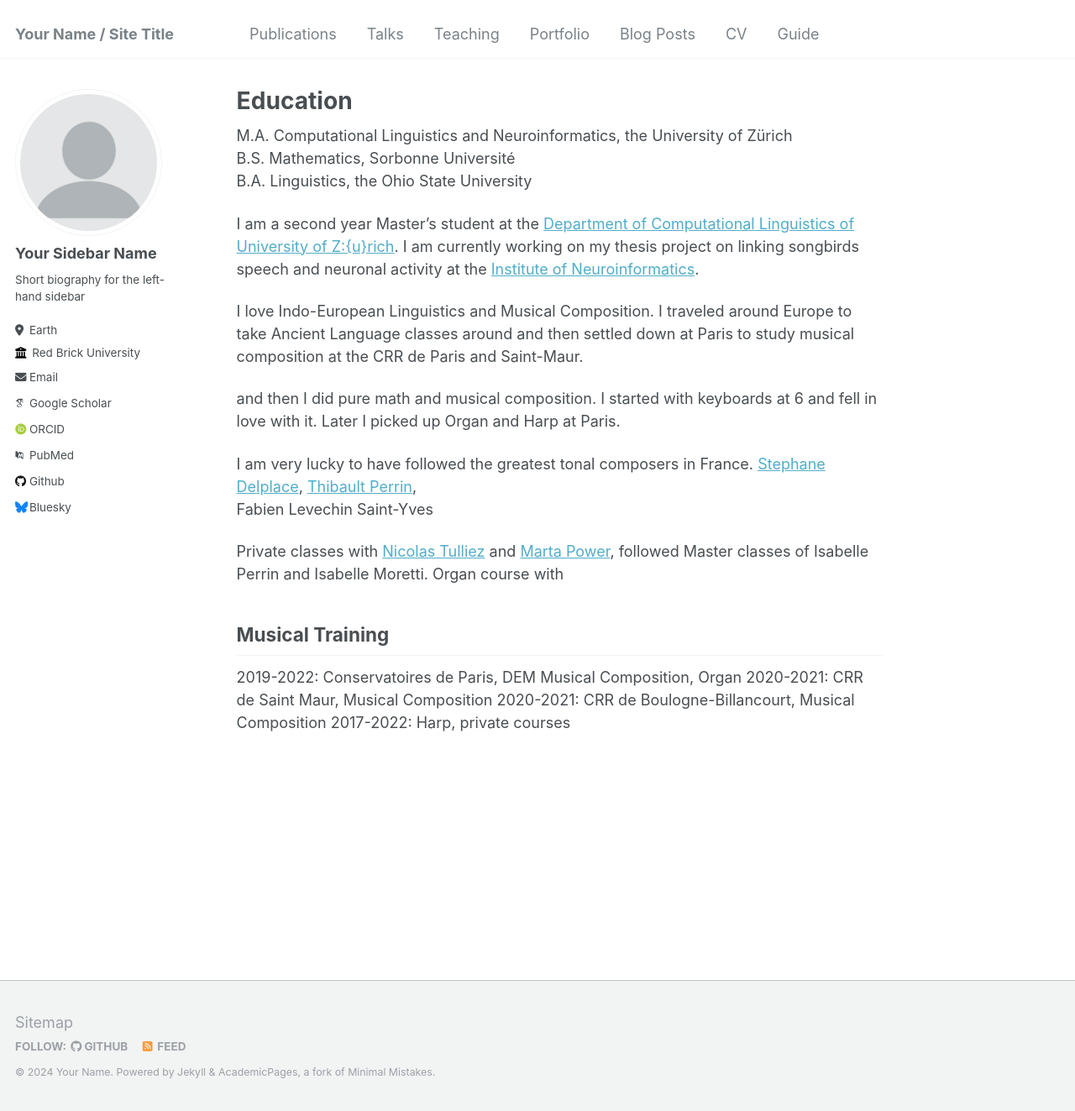
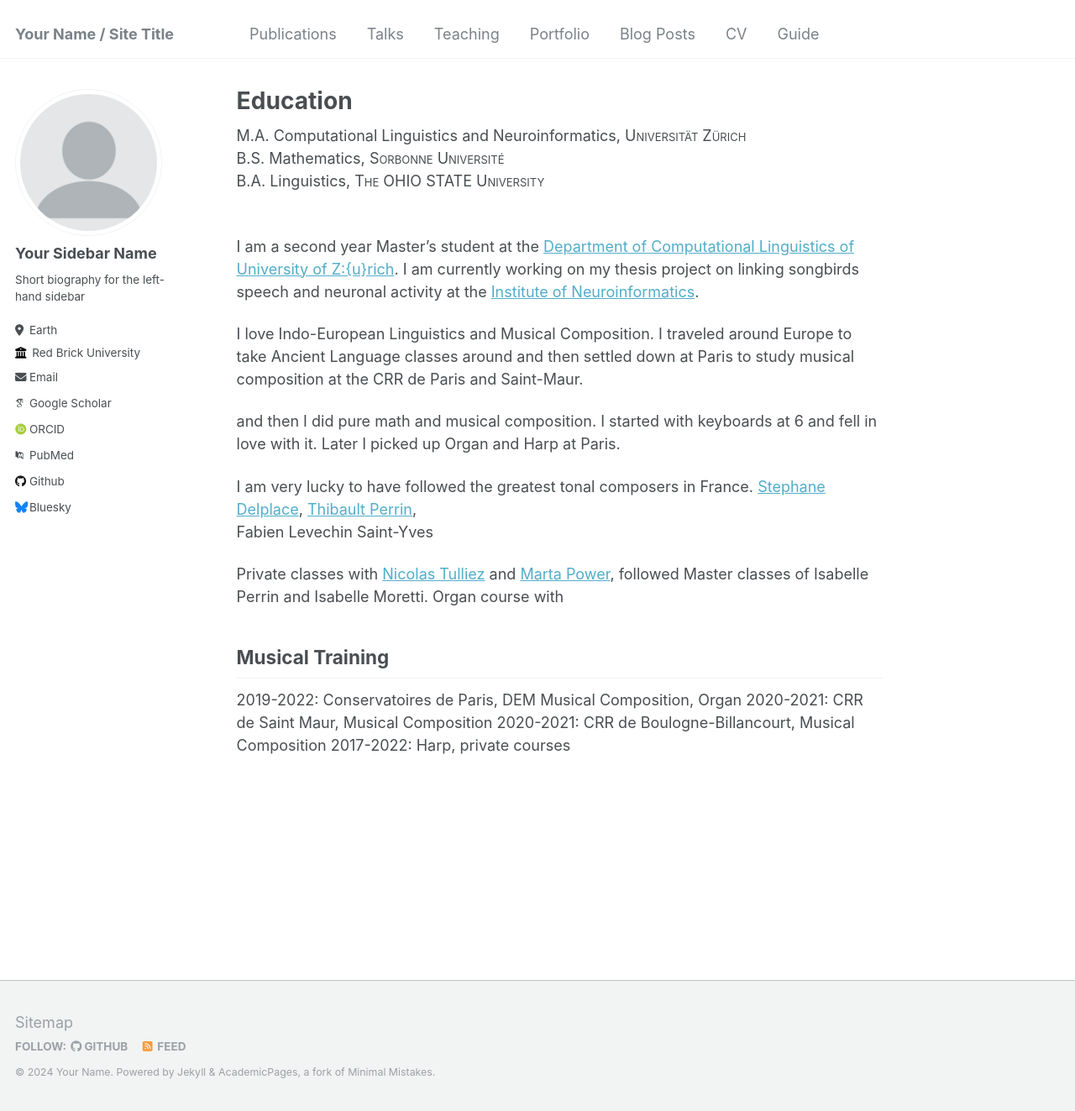
Before and after one commit to askrbayern/askrbayern.github.io, a Jekyll site: the page built from _pages/about.md, in a window 1280 px wide and 1323 px high. Shown: the whole window at 84% size. Built offline with Jekyll 4.4.1, drawn with Linux system fonts in a browser that asks for light colours; some web fonts are replaced.

Commit message:
Update about.md
font update

```diff
--- a/_pages/about.md
+++ b/_pages/about.md
@@ -6,9 +6,9 @@ redirect_from:
   - /about/
   - /about.html
 ---
-M.A. Computational Linguistics and Neuroinformatics, the University of Zürich<br>
-B.S. Mathematics, Sorbonne Université<br>
-B.A. Linguistics, the Ohio State University<br>
+M.A. Computational Linguistics and Neuroinformatics, <span style="font-variant: small-caps;">Universität Zürich</span><br>
+B.S. Mathematics, <span style="font-variant: small-caps;">Sorbonne Université</span><br>
+B.A. Linguistics, <span style="font-variant: small-caps;">The OHIO STATE University</span><br><br>
 
 
 I am a second year Master's student at the [Department of Computational Linguistics of University of Z\:{u}rich](https://www.cl.uzh.ch/en.html). I am currently working on my thesis project on linking songbirds speech and neuronal activity at the [Institute of Neuroinformatics](https://www.ini.uzh.ch/en.html).
```
